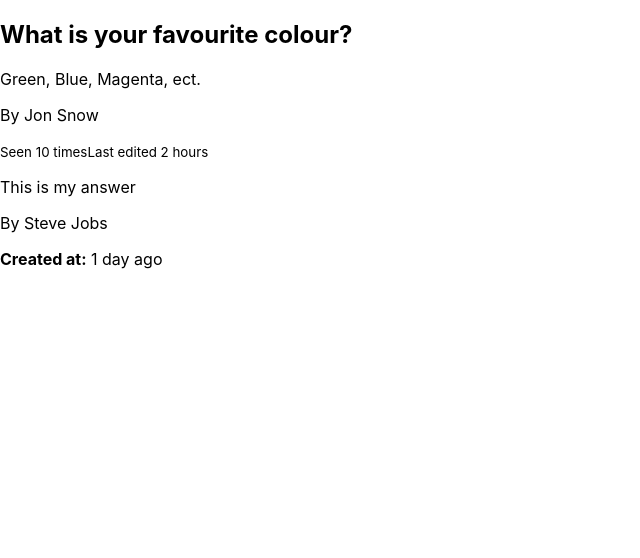
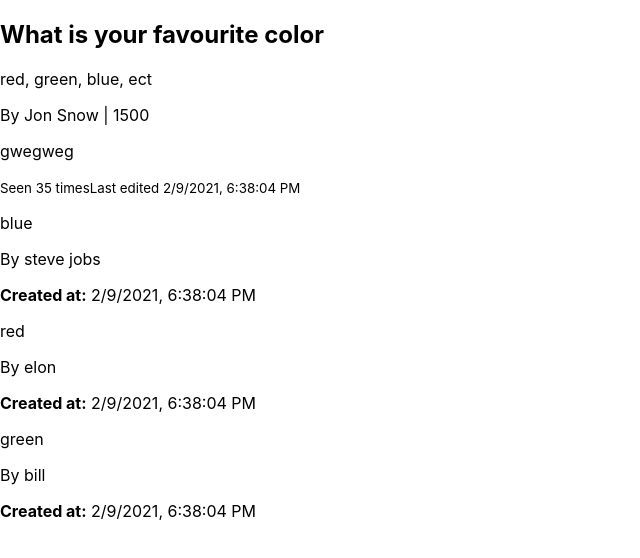
Before and after one commit to CodeCoreYVR/awesome_answers_react_november_2020, a React (Create React App) app: page / in a window 1280 px wide. Shown: the top 558 px of the page, without its empty margins (0-640 px from the left). Built offline with nearby package versions, Linux system fonts and the light colour scheme.

Commit message:
move components into modules

```diff
--- /dev/null
+++ b/src/components/AnswerDetails.js
@@ -0,0 +1,13 @@
+const AnswerDetails = ({ body, author, created_at }) => {
+  return (
+    <div>
+      <p>{body}</p>
+      <p>By {author.full_name}</p>
+      <p>
+        <strong>Created at:</strong> {created_at.toLocaleString()}
+      </p>
+    </div>
+  )
+}
+
+export default AnswerDetails
--- /dev/null
+++ b/src/components/AnswerList.js
@@ -0,0 +1,20 @@
+import React from 'react';
+import AnswerDetails from './AnswerDetails';
+
+const AnswerList = ({ answers }) => {
+
+  return (
+    <>
+      {answers.map((a, i) => {
+        return <AnswerDetails
+          key={i}
+          body={a.body}
+          author={a.author}
+          created_at={a.created_at}
+        />
+      })}
+    </>
+  )
+}
+
+export default AnswerList
--- /dev/null
+++ b/src/components/QuestionDetails.js
@@ -0,0 +1,27 @@
+import React from 'react';
+
+const QuestionDetails = (props) => {
+  const { title, body, author, view_count, created_at, updated_at } = props;
+  const randomNumber = 500 + 1000
+
+  const randomDiv = <div>gwegweg</div>
+
+  return (
+    <div>
+      <h2>{title}</h2>
+      <p>{body}</p>
+      <p>By {author.full_name} | {randomNumber}</p>
+      {randomDiv}
+      <p>
+        <small>Seen {view_count} times</small>
+        <small>Last edited {updated_at.toLocaleString()}</small>
+      </p>
+    </div>
+  )
+}
+
+export default QuestionDetails;
+// module.exports = {
+//   AnswerDetails: AnswerDetails,
+//   QuestionDetails: QuestionDetails
+// }
--- /dev/null
+++ b/src/components/QuestionShowPage.js
@@ -0,0 +1,45 @@
+import React from 'react'
+import QuestionDetails from './QuestionDetails';
+import AnswerList from './AnswerList';
+
+const QuestionShowPage = () => {
+  return(
+    <main>
+      <QuestionDetails
+        title="What is your favourite color"
+        body="red, green, blue, ect"
+        author={ { full_name: 'Jon Snow' } }
+        view_count={35}
+        created_at={new Date()}
+        updated_at={new Date()}
+      />
+      <AnswerList
+        answers={[
+          {
+            body: 'blue',
+            author: {
+              full_name: 'steve jobs'
+            },
+            created_at: new Date()
+          },
+          {
+            body: 'red',
+            author: {
+              full_name: 'elon'
+            },
+            created_at: new Date()
+          },
+          {
+            body: 'green',
+            author: {
+              full_name: 'bill'
+            },
+            created_at: new Date()
+          },
+        ]}
+      />
+    </main>
+  )
+}
+
+export default QuestionShowPage
--- a/src/index.js
+++ b/src/index.js
@@ -3,42 +3,8 @@ import ReactDOM from 'react-dom';
 import './index.css';
 import App from './App';
 import reportWebVitals from './reportWebVitals';
+import QuestionShowPage from './components/QuestionShowPage';
 
-
-const QuestionDetails = () => {
-  return (
-    <div>
-      <h2>What is your favourite colour?</h2>
-      <p>Green, Blue, Magenta, ect.</p>
-      <p>By Jon Snow</p>
-      <p>
-        <small>Seen 10 times</small>
-        <small>Last edited 2 hours</small>
-      </p>
-    </div>
-  )
-}
-
-const AnswerDetails = () => {
-  return (
-    <div>
-      <p>This is my answer</p>
-      <p>By Steve Jobs</p>
-      <p>
-        <strong>Created at:</strong> 1 day ago
-      </p>
-    </div>
-  )
-}
-
-const QuestionShowPage = () => {
-  return(
-    <main>
-      <QuestionDetails/>
-      <AnswerDetails />
-    </main>
-  )
-}
 
 // React.StrictMode is a development only component will give you hints about the compoents that ou write
 ReactDOM.render(
```
